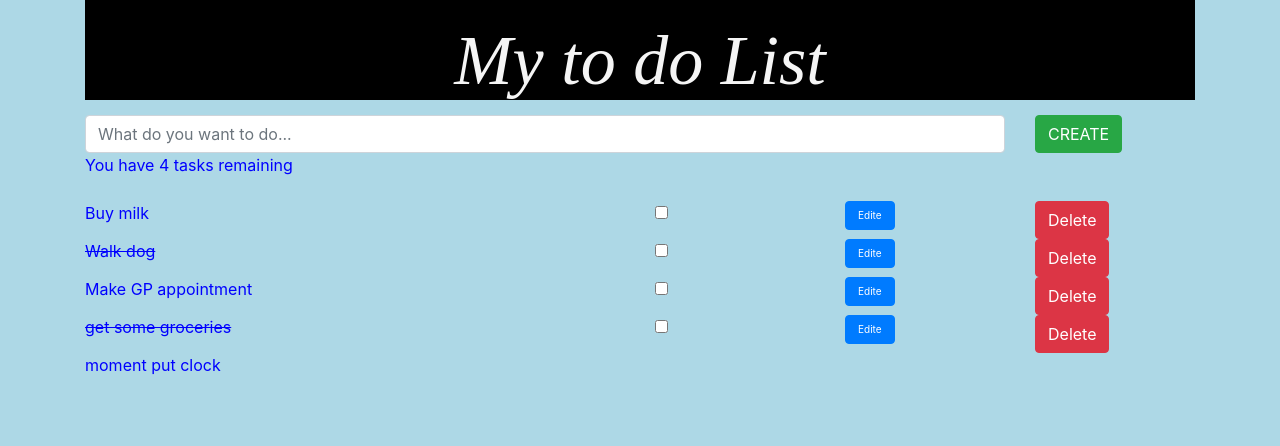
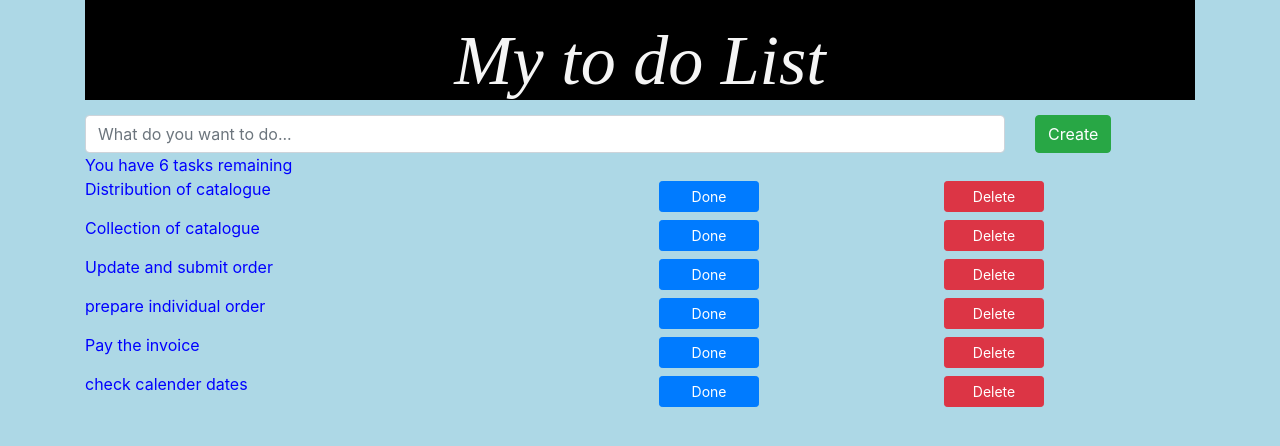
Before and after one commit to shazia5/todo_app_fronted, a React (Create React App) app: page / in a window 1280 px wide. Shown: the top 446 px of the page. Built offline with nearby package versions, Linux system fonts and the light colour scheme.

Commit message:
button style sorted

```diff
--- a/src/App.js
+++ b/src/App.js
@@ -1,60 +1,54 @@
-
 
  import React from 'react';
  import './App.css';
  import Header from './components/Header';
-  import AddTask from './components/AddTask';
  import TaskCounter from './components/TaskCounter';
  import TaskList from './components/TaskList';
-  import Footer from './components/Footer';
-
-
+ import AddTask from './components/AddTask';
  const uuidv4 = require('uuid/v4');
 
 
  class App extends React.Component {
-
-    state = {
+   constructor(props) {
+     super(props);
+     this.state = {
        tasks: [
-        {id: uuidv4(), taskDescription: "Buy milk", completed: false},
-        {id: uuidv4(), taskDescription: "Walk dog", completed: true},
-        {id: uuidv4(), taskDescription: "Make GP appointment", completed: false},
-        {id: uuidv4(), taskDescription: "get some groceries", completed: true},
+         { id: uuidv4(), taskDescription: "Distribution of catalogue", completed: false },
+         { id: uuidv4(), taskDescription: "Collection of catalogue", completed: true },
+         { id: uuidv4(), taskDescription: "Update and submit order", completed: false },
+         { id: uuidv4(), taskDescription: "prepare individual order", completed: true },
+         { id: uuidv4(), taskDescription: "Pay the invoice", completed: false },
+         { id: uuidv4(), taskDescription: "check calender dates", completed: false }
        ]
+     };
    }
-
    addTaskToList = (task) => {
      let tasks = this.state.tasks;
      tasks.push(task);
-      this.setState({tasks: tasks});
+     this.setState({ tasks: tasks });
    }
 
    deleteTask = (taskId) => {
-    alert(`App will delete task ${taskId}`);
-      console.log(taskId)
-  // This will be an array of tasks that are in state
    let tasks = this.state.tasks;
-      let filteredTasks = tasks.filter(function(task) {
-        return (task.id !== taskId)
+   let filteredTasks = tasks.filter(function (task) {
+       return task.id !== taskId;
  });
-       this.setState({tasks: filteredTasks});
+     this.setState({ tasks: filteredTasks
+ });
 }
-    markTaskChecked = (taskId) =>{
-        this.setState(prevState => {
-                  const completedTask = prevState.state.tasks.map(task => {
-                      if (task.id === taskId) {
-                        return {
-                   ...task,
-                         completed: !task.completed
+
+    completeTask = (taskId) => {
+     let tasks = this.state.tasks;
+      let filteredTasks = tasks.filter(function (task) {
+         return task.id !== taskId;
+});
+      this.setState({ tasks: filteredTasks
+});
 }
-       }
-                  return task
-              })
-               return {
-                   tasks: completedTask
-     }
-  })
-}
+
+
+
+
 
    render() {
      return (
@@ -62,13 +56,11 @@
          <Header />
          <AddTask newTask={this.addTaskToList} />
          <TaskCounter count={this.state.tasks.length} />
-          <br />
-          <TaskList tasks=
-          {this.state.tasks} deleteTaskFunc={this.deleteTask}taskCompletedFun={this.taskCompleted} />
-          <Footer />
+         <TaskList tasks={this.state.tasks} deleteTaskFunc={this.deleteTask} id={this.Id}
+         completeTaskFunc={this.completeTask} />
   </div>
+
      );
    }
  }
-
  export default App;
--- a/src/components/AddTask.js
+++ b/src/components/AddTask.js
@@ -1,35 +1,24 @@
-
 import React from "react";
-const uuidv4 = require('uuid/v4');
-
-
+const uuidv4 = require('uuid/v4')
 class AddTask extends React.Component {
-
   state = {
     taskDescription: ""
   }
-
   addTask = () => {
     const task = {
-        id: uuidv4,
-        taskDescription: this.state.taskDescription,
-        completed: false
+      id: uuidv4(),
+      taskDescription: this.state.taskDescription,
+      completed: false
     }
-if(this.state)
     this.props.newTask(task);
-
-
-    this.setState({taskDescription: ""});
+    this.setState({ taskDescription: "" });
   }
-
   taskDescriptionChanged = (event) => {
     let taskDescription = this.state.taskDescription;
+    taskDescription = event.target.value;
+    this.setState({ taskDescription });
 
-    taskDescription = event.target.value;
-
-    this.setState({taskDescription});
   }
-
   render() {
     return (
       <div className="row">
@@ -37,18 +26,19 @@ if(this.state)
           <input
             className="form-control"
             type="text"
+            id="addTask"
             placeholder="What do you want to do..."
             value={this.state.taskDescription}
-            onChange={this.taskDescriptionChanged}></input>
+            onChange={this.taskDescriptionChanged}
+          />
         </div>
         <div className="col-12 col-md-2">
           <button type="button" className="btn btn-success" onClick={this.addTask}>
-            CREATE
-          </button>
+            Create
+             </button>
         </div>
       </div>
     );
   }
 }
-
 export default AddTask;
--- a/src/components/Task.js
+++ b/src/components/Task.js
@@ -1,50 +1,47 @@
 import React from 'react';
+//import AddTask from 'react';
+//const uuidv4 = require('uuid/v4');
 class Task extends React.Component {
 
     deleteTask = () => {
         this.props.deleteTaskFunc(this.props.task.id);
-
     }
-addTaskToList = () => {
-    this.props.newTask(this.props.task.id)
-
+    completedTask = () => {
+        this.props.completedTaskFunc(this.props.task.id)
     }
-
     render() {
-    const completed = this.props.task.completed;
+        const completed = this.props.task.completed
         return (
             <div className="row taskrow">
+                {completed &&
 
-       {completed &&
-        <div   className="col-12 col-md-6    completedTask">
+                    <div className="col-12 col-md-6 completedTasks">
+
                         {this.props.task.taskDescription}
                     </div>
                 }
+
                 {!completed &&
                     <div className="col-12 col-md-6">
                         {this.props.task.taskDescription}
                     </div>
                 }
-     <div className="col-4 col-md-2">
-        <input type="checkbox"
+                <div className="col-6 col-md-3">
 
-        aria-label="Checkbox for following
-        text input"></input>
+                    <button type="button" className="btn btn-primary btn-sm m-1 btn-size " onClick={this.completeTask}>
+                        Done
+                            </button>
                 </div>
+                <div>
+                    <div className="col-6 col-md-3">
 
-
-    <div className="col-4 col-md-2">
-         <button type="button" style={{fontSize:'X-Small'}}className="btn btn-primary" onClick={this.editTask}
-         >Edite </button>
-</div>
-
-    <div className="col-4 col-md-2">
-        <button type="button"
-        className="btn btn-danger" onClick={this.deleteTask}>
+                        <button type="button" className="btn btn-danger btn-sm m-1 btn-size" onClick={this.deleteTask}>
                             Delete
                     </button>
                     </div>
                 </div>
+            </div>
+
         );
     }
 }
--- a/src/components/TaskList.js
+++ b/src/components/TaskList.js
@@ -4,19 +4,16 @@ import Task from "./Task";
 class TaskList extends React.Component {
   render() {
     return (
-      // <div>
-      // // {this.props.tasks.map((task, index) => {
 
-      //     return <Task deleteTaskFunc={this.props.deleteTaskFunc} task={task} key={index} />;
-      //   })
-      // }
 
       <div>
       {this.props.tasks.map((task, index) => {
-          return <Task deleteTaskFunc={this.props.deleteTaskFunc}              task={task} key={index}
+          return <Task deleteTaskFunc={this.props.deleteTaskFunc} completeTaskFunc={this.props.completeTaskFunc}
+          task={task} key={index}
 
                       />;
-      })}
+      })
+    }
 
       </div>
     );
--- a/src/components/test.html
+++ b/src/components/test.html
@@ -9,7 +9,7 @@
 
   <div className="col-4 col-md-2">
      <input type="checkbox"
-     style={{fontSize:`X-Large`}}
+
      aria-label="Checkbox for following
      text input"></input>
 </div>
@@ -22,7 +22,7 @@
 
  <div className="col-4 col-md-2">
      <button type="button"
-     className="btn btn-danger" onClick={this.deleteTask}>
+     className="btn btn-danger btn-sm" onClick={this.deleteTaskFunc}>
      Delete</button>
 </div>
 </div>
--- a/src/index.css
+++ b/src/index.css
@@ -65,3 +65,8 @@
 
 
 }
+
+.btn-size{
+  width: 100px;
+
+}
```
Also changed, not shown: src/components/CompletedTasks.js (added, +20 -0 lines). Lines whose indentation alone changed are shown as unchanged.
